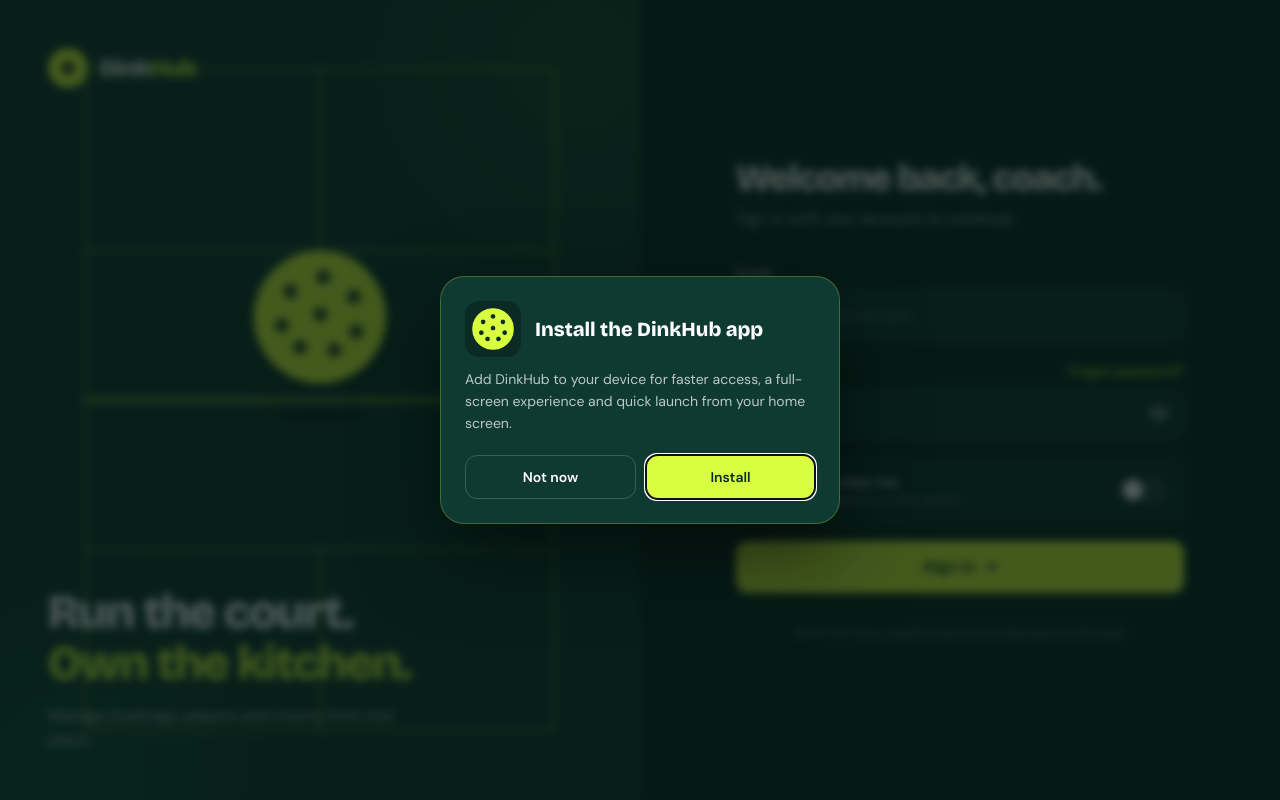
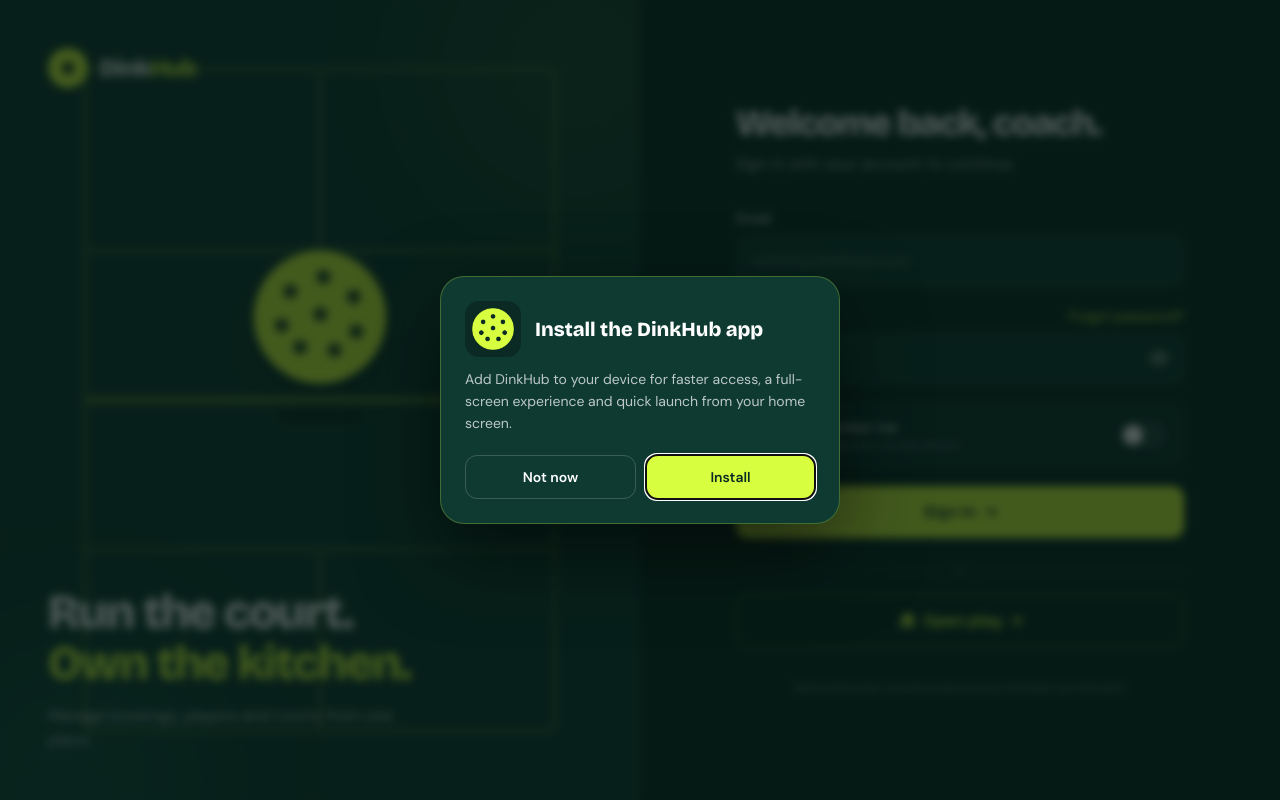
Before and after one commit to emcapital/dinkhub_final, a plain HTML site: page index.html in a window 1280 px wide. Drawn offline with nearby package versions, Linux system fonts and the light colour scheme.

Commit message:
[Ethan][Added an open play button in the login page]

```diff
--- a/index.html
+++ b/index.html
@@ -5,7 +5,8 @@
     <meta name="viewport" content="width=device-width, initial-scale=1.0" />
     <title>DinkHub | Login</title>
     <meta name="theme-color" content="#0b2a24" />
-    <link rel="icon" type="image/png" sizes="32x32" href="icons/favicon-32.png" />
+    <link rel="icon" type="image/png" sizes="32x32"
+      href="icons/favicon-32.png" />
     <link rel="apple-touch-icon" href="icons/apple-touch-icon.png" />
     <link rel="manifest" href="manifest.webmanifest" />
     <script src="pwa.js"></script>
@@ -284,6 +285,21 @@
             </button>
           </form>
 
+          <div class="rise mt-6" style="--d:650ms">
+            <div class="flex items-center gap-3 text-xs text-white/35"
+              aria-hidden="true">
+              <span class="h-px flex-1 bg-white/10"></span>or<span
+                class="h-px flex-1 bg-white/10"></span>
+            </div>
+            <a href="./openplay/dashboard.html"
+              class="group mt-4 flex w-full items-center justify-center gap-2 rounded-xl border border-optic/40 px-4 py-3.5 font-display text-base font-bold text-optic transition duration-300 hover:-translate-y-0.5 hover:bg-optic hover:text-court-900 hover:shadow-lg hover:shadow-optic/25 active:translate-y-0 active:scale-[0.98] focus:outline-none focus:ring-2 focus:ring-optic/50">
+              <i class="fa-solid fa-table-tennis-paddle-ball text-sm"></i>
+              <span>Open play</span>
+              <i
+                class="fa-solid fa-arrow-right text-sm transition-transform duration-300 group-hover:translate-x-1.5"></i>
+            </a>
+          </div>
+
           <p class="rise mt-8 text-center text-xs text-white/40"
             style="--d:700ms">
             Restricted area. Unauthorized access attempts are
@@ -561,13 +577,15 @@
       @keyframes pwaPop{from{opacity:0;transform:translateY(12px) scale(.97)}to{opacity:1;transform:none}}
       @media (prefers-reduced-motion:reduce){#pwaInstall .pwa-card{animation:none}}
     </style>
-    <div id="pwaInstall" role="dialog" aria-modal="true" aria-labelledby="pwaTitle" aria-describedby="pwaDesc">
+    <div id="pwaInstall" role="dialog" aria-modal="true"
+      aria-labelledby="pwaTitle" aria-describedby="pwaDesc">
       <div class="pwa-card">
         <div class="pwa-head">
-          <img src="icons/icon-192.png" alt="" />
+          <img src="icons/icon-192.png" alt />
           <h2 id="pwaTitle">Install the DinkHub app</h2>
         </div>
-        <p id="pwaDesc">Add DinkHub to your device for faster access, a full-screen experience and quick launch from your home screen.</p>
+        <p id="pwaDesc">Add DinkHub to your device for faster access, a
+          full-screen experience and quick launch from your home screen.</p>
         <div class="pwa-steps" id="pwaSteps"></div>
         <div class="pwa-row">
           <button type="button" class="pwa-no" id="pwaLater">Not now</button>
```
